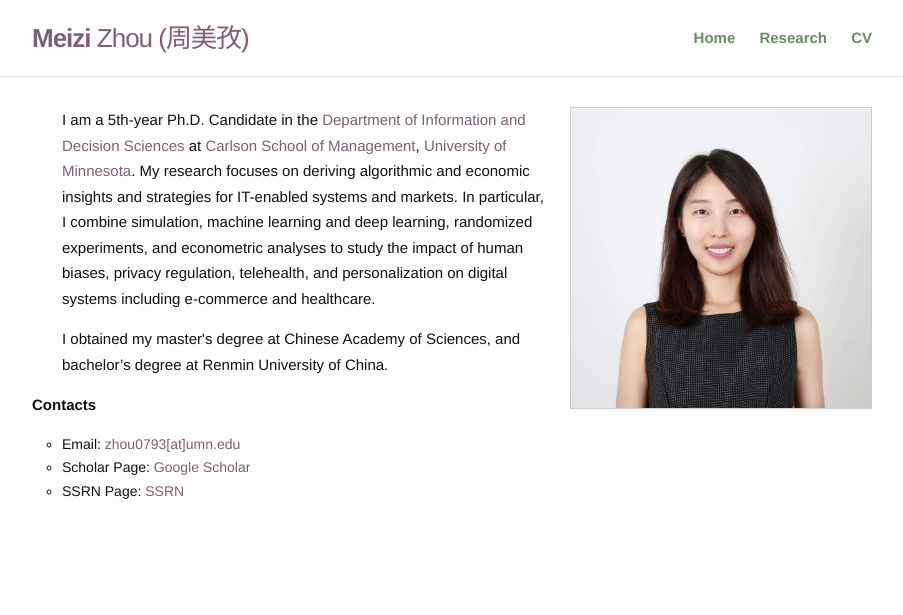
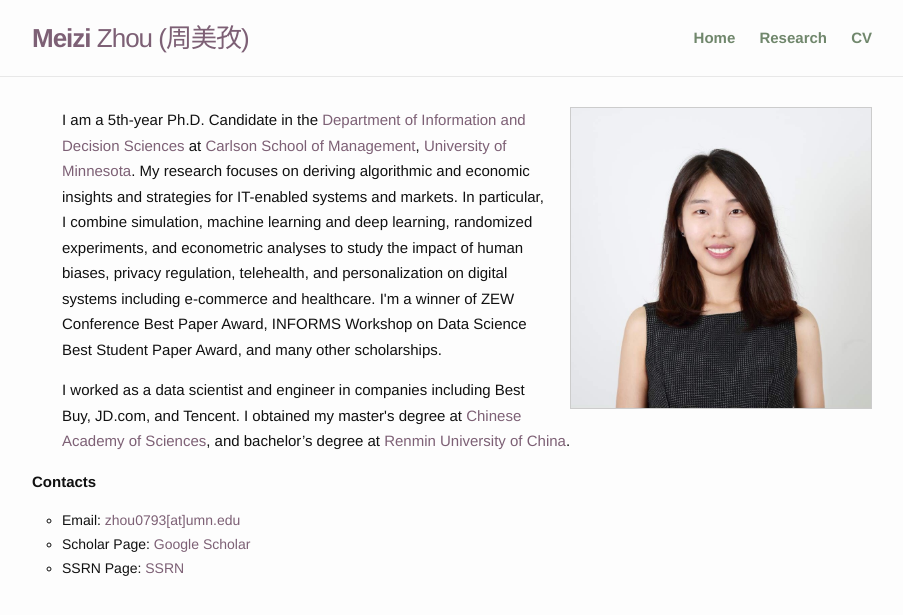
Before and after one commit to meizizhou/homepage, a Jekyll site: the page built from index.md, in a window 1280 px wide. Shown: the top 615 px of the page, without its empty margins (188-1091 px from the left). Built offline with Jekyll 4.4.1, drawn with Linux system fonts in a browser that asks for light colours.

Commit message:
Update index.md

```diff
--- a/index.md
+++ b/index.md
@@ -14,11 +14,11 @@
 </ul> -->
 
 <ul>
-	I am a 5th-year Ph.D. Candidate in the <a href="https://carlsonschool.umn.edu/departments/information-decision-sciences-department" target="_blank">Department of Information and Decision Sciences</a> at <a href="https://carlsonschool.umn.edu/" target="_blank">Carlson School of Management</a>, <a href="https://twin-cities.umn.edu/" target="_blank">University of Minnesota</a>. My research focuses on deriving algorithmic and economic insights and strategies for IT-enabled systems and markets. In particular, I combine simulation, machine learning and deep learning, randomized experiments, and econometric analyses to study the impact of human biases, privacy regulation, telehealth, and personalization on digital systems including e-commerce and healthcare.
+	I am a 5th-year Ph.D. Candidate in the <a href="https://carlsonschool.umn.edu/departments/information-decision-sciences-department" target="_blank">Department of Information and Decision Sciences</a> at <a href="https://carlsonschool.umn.edu/" target="_blank">Carlson School of Management</a>, <a href="https://twin-cities.umn.edu/" target="_blank">University of Minnesota</a>. My research focuses on deriving algorithmic and economic insights and strategies for IT-enabled systems and markets. In particular, I combine simulation, machine learning and deep learning, randomized experiments, and econometric analyses to study the impact of human biases, privacy regulation, telehealth, and personalization on digital systems including e-commerce and healthcare. I'm a winner of ZEW Conference Best Paper Award, INFORMS Workshop on Data Science Best Student Paper Award, and many other scholarships.
 </ul>
 
 <ul>
-	I obtained my master's degree at Chinese Academy of Sciences, and bachelor’s degree at Renmin University of China.
+	I worked as a data scientist and engineer in companies including Best Buy, JD.com, and Tencent. I obtained my master's degree at <a href="https://english.cas.cn/" target="_blank">Chinese Academy of Sciences</a>, and bachelor’s degree at <a href="https://www.ruc.edu.cn/en" target="_blank">Renmin University of China</a>.
 </ul>
 
 <!-- <strong>Research Interest</strong>
```
